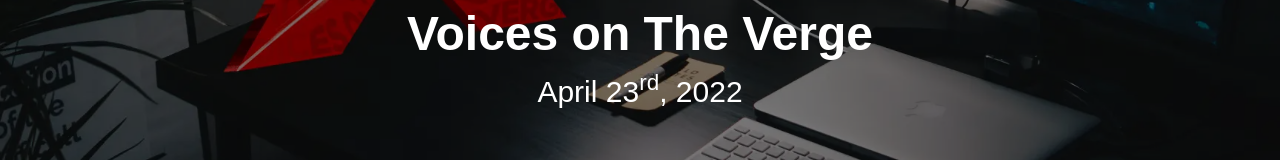
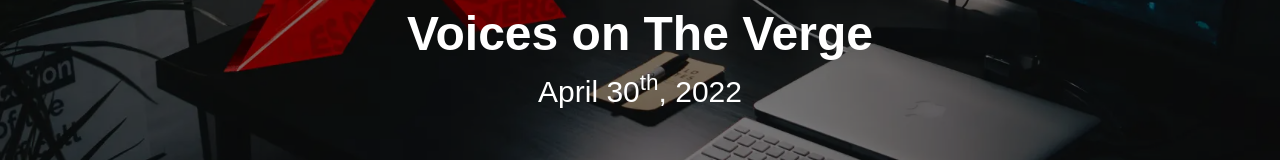
Before and after one commit to TEDxYCCE/tedxycce2022, a Next.js app: page / in a window 1280 px wide. Shown: the part 599-759 px from the top of the page. Built offline with nearby package versions, Linux system fonts and the light colour scheme; a small style sheet from the web is missing.

Commit message:
docs: :fire: Changed date to 20th Arpil
Event date is now changed to 30th April

```diff
--- a/components/hero.tsx
+++ b/components/hero.tsx
@@ -53,7 +53,7 @@
               Voices on The Verge
             </p>
             <p className="py-2 text-2xl lg:text-3xl">
-              April 23<sup>rd</sup>, 2022
+              April 30<sup>th</sup>, 2022
             </p>
           </div>
         </div>
```
